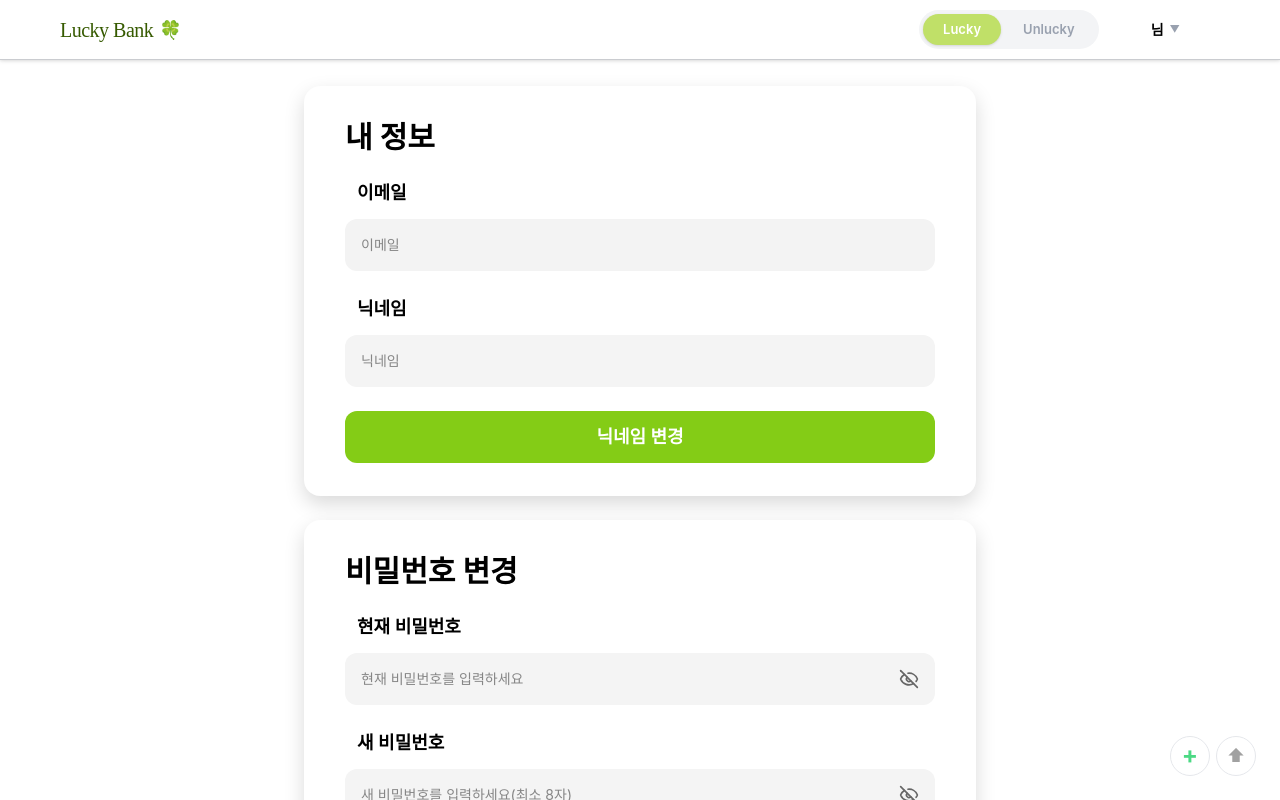
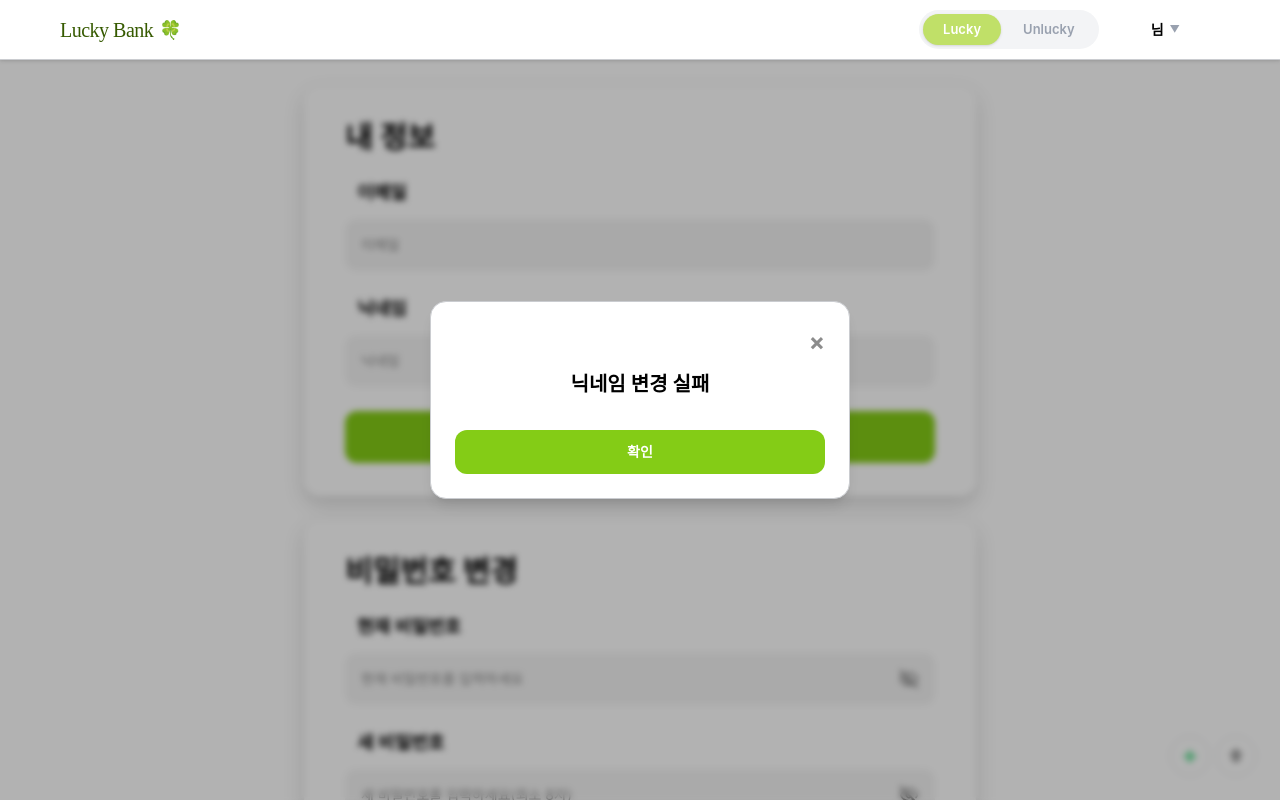
Before and after one commit to kb7-blackpink/Blackpink_AccountBook, a Vue app: page /settings in a window 1280 px wide. Both pictures are taken after a click on the button "닉네임 변경". Shown: the top 800 px of the page. Built offline with nearby package versions, Linux system fonts and the light colour scheme; no server answers; a web font is replaced by a local one.

Commit message:
feat: 모달 제작 후 settings 페이지에서 사용

```diff
--- /dev/null
+++ b/src/components/common/BaseModal.vue
@@ -0,0 +1,71 @@
+<template>
+  <div
+    v-if="open"
+    class="fixed inset-0 z-[999] flex items-center justify-center bg-black/30 backdrop-blur-[3px] px-4"
+  >
+    <div
+      class="bg-app border-app relative w-full max-w-[420px] rounded-2xl border shadow-lg"
+    >
+      <div class="flex justify-end px-6 pt-6">
+        <button
+          class="text-app-soft right-4 text-2xl font-bold transition hover:opacity-70 cursor-pointer"
+          @click="handleCancel"
+        >
+          ×
+        </button>
+      </div>
+
+      <!-- 내용 -->
+      <div class="px-6 pt-3 pb-8 text-center">
+        <h2 class="text-app text-lg font-semibold sm:text-xl">
+          {{ message }}
+        </h2>
+      </div>
+
+      <!-- 버튼 -->
+      <div class="flex gap-3 px-6 pb-6">
+        <!-- 2버튼 -->
+        <template v-if="variant === 'confirm-cancel'">
+          <button
+            class="bg-delete text-on-dark flex-1 rounded-xl py-3 text-sm font-semibold transition hover:opacity-90 cursor-pointer"
+            @click="handleConfirm"
+          >
+            {{ confirmText }}
+          </button>
+
+          <button
+            class="bg-cancel text-on-dark flex-1 rounded-xl py-3 text-sm font-semibold transition hover:opacity-90 cursor-pointer"
+            @click="handleCancel"
+          >
+            {{ cancelText }}
+          </button>
+        </template>
+
+        <!-- 1버튼 -->
+        <template v-else>
+          <button
+            class="bg-primary text-on-dark w-full rounded-xl py-3 text-sm font-semibold transition hover:opacity-90 cursor-pointer"
+            @click="handleConfirm"
+          >
+            {{ confirmText }}
+          </button>
+        </template>
+      </div>
+    </div>
+  </div>
+</template>
+
+<script setup>
+const props = defineProps({
+  open: Boolean,
+  message: String,
+  confirmText: String,
+  cancelText: String,
+  variant: String,
+});
+
+const emit = defineEmits(['confirm', 'cancel']);
+
+const handleConfirm = () => emit('confirm');
+const handleCancel = () => emit('cancel');
+</script>
--- a/src/pages/SettingsPage.vue
+++ b/src/pages/SettingsPage.vue
@@ -79,6 +79,15 @@
       </form>
     </BaseCard>
   </div>
+
+  <ConfirmModal
+    :open="isModalOpen"
+    :message="modalMessage"
+    variant="confirm"
+    confirm-text="확인"
+    @confirm="isModalOpen = false"
+    @cancel="isModalOpen = false"
+  />
 </template>
 
 <script setup>
@@ -86,6 +95,7 @@ import { ref, watch, onMounted } from 'vue';
 import BaseButton from '@/components/common/BaseButton.vue';
 import BaseCard from '@/components/common/BaseCard.vue';
 import BaseInput from '@/components/common/BaseInput.vue';
+import ConfirmModal from '@/components/common/BaseModal.vue';
 import { useUserStore } from '@/stores/user';
 import { updateUserApi } from '@/services/api/userApi';
 
@@ -98,6 +108,9 @@ const currentPassword = ref('');
 const newPassword = ref('');
 const newPasswordConfirm = ref('');
 const passwordError = ref('');
+
+const isModalOpen = ref(false);
+const modalMessage = ref('');
 
 watch([newPassword, newPasswordConfirm], () => {
   passwordError.value = '';
@@ -118,16 +131,16 @@ const handleUpdateNickname = async () => {
       name: name.value,
     });
 
-    // store 업데이트
     userStore.setUser(updatedUser);
-
-    // localStorage도 업데이트
     localStorage.setItem('loginUser', JSON.stringify(updatedUser));
 
-    alert('닉네임 변경 완료!');
+    modalMessage.value = '닉네임 변경 완료!';
+    isModalOpen.value = true;
   } catch (error) {
     console.error(error);
-    alert('닉네임 변경 실패');
+
+    modalMessage.value = '닉네임 변경 실패';
+    isModalOpen.value = true;
   }
 };
 
@@ -150,14 +163,17 @@ const handleUpdatePassword = async () => {
     userStore.setUser(updatedUser);
     localStorage.setItem('loginUser', JSON.stringify(updatedUser));
 
-    alert('비밀번호 변경 완료!');
+    modalMessage.value = '비밀번호 변경 완료!';
+    isModalOpen.value = true;
 
     currentPassword.value = '';
     newPassword.value = '';
     newPasswordConfirm.value = '';
   } catch (error) {
     console.error(error);
-    alert('비밀번호 변경 실패');
+
+    modalMessage.value = '비밀번호 변경 실패';
+    isModalOpen.value = true;
   }
 };
 </script>
```
